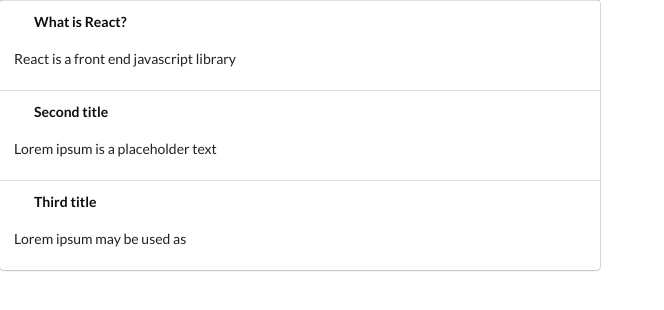
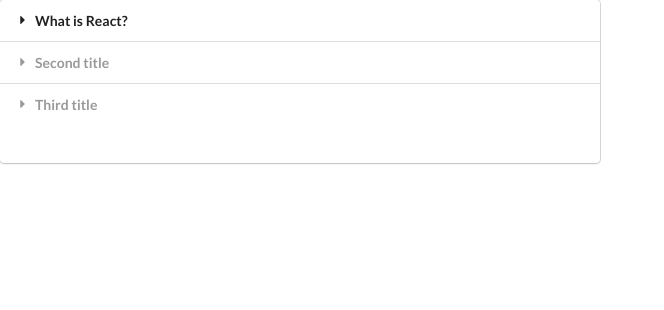
Before and after one commit to GuzlejM/widgets-react, a React (Create React App) app: page / in a window 1280 px wide. Shown: the top 310 px of the page, without its empty margins (0-664 px from the left). Built offline with nearby package versions, Linux system fonts and the light colour scheme.

Commit message:
Search component

```diff
--- a/src/App.js
+++ b/src/App.js
@@ -1,5 +1,6 @@
 import React from 'react';
 import Accordion from './components/Accordion';
+import Search from './components/Search';
 
 const items = [
     {
--- a/src/components/Accordion.js
+++ b/src/components/Accordion.js
@@ -1,19 +1,34 @@
-import React from 'react';
+import React, { useState } from 'react';
 
 const Accordion = ({ items }) => {
-    const renderedItems = items.map(item => {
-        return <div>
-            <div className='title active' key={item.title}>
-                <i className='dropdwon icon'></i>
+    const[activeIndex, setActiveIndex] = useState(null);
+
+    const onTitleClick = (index) => {
+        setActiveIndex(index);
+    };
+
+    const renderedItems = items.map((item, index) => {
+        const active = index === activeIndex ? 'active' : '';
+
+        return (
+        <React.Fragment key={item.title}>
+            <div
+                className={`title ${active}`}
+                onClick={() => onTitleClick(index)} >
+                <i className='dropdown icon'></i>
                 {item.title}
             </div>
-            <div className='content active'>
+            <div className={`content ${active}`}>
                 <p>{item.content}</p>
             </div>
-        </div>
+        </React.Fragment>
+        )
     });
 
-    return <div className='ui styled accordion'>{renderedItems}</div>
+    return <div className='ui styled accordion'>
+        {renderedItems}
+        <h1>{activeIndex}</h1>
+        </div>
 };
 
 export default Accordion;
--- /dev/null
+++ b/src/components/Search.js
@@ -0,0 +1,8 @@
+import React, { useState } from 'react';
+
+const Search = () => {
+
+    return <div>Search</div>
+};
+
+export default Search;
```
Also changed, not shown: 1 other file (tests, documents, lock files or other folders).
